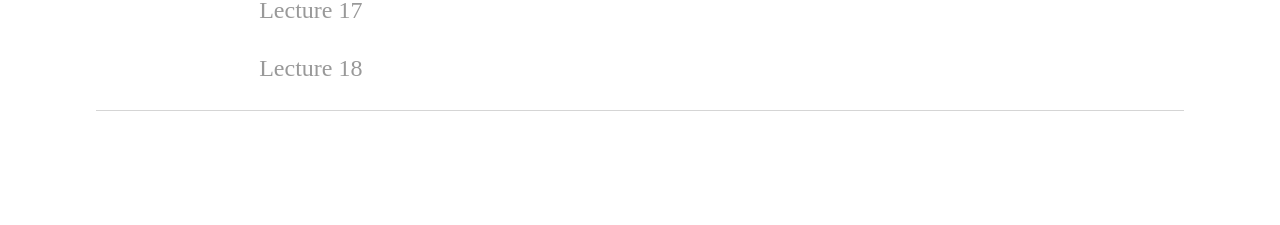
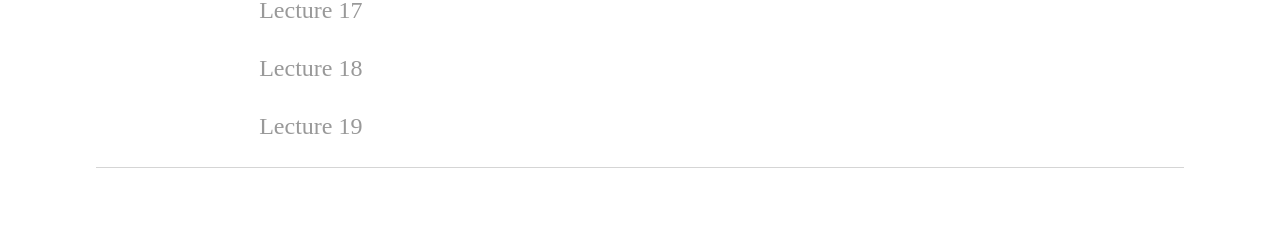
Before and after one commit to mreppert/mreppert.github.io, a Jekyll site: the page built from education/chm676/notes/index.html, in a window 1280 px wide. Shown: the part 1061-1286 px from the top of the page. Built offline with Jekyll 4.4.1, drawn with Linux system fonts in a browser that asks for light colours; before the commit the page ends 1232 px from its top, so only the background shows below that.

Commit message:
Added lecture 19

```diff
--- a/education/chm676/notes/index.html
+++ b/education/chm676/notes/index.html
@@ -32,6 +32,7 @@
   <p><a href="/education/chm676/notes/lecture16.pdf">Lecture 16</a></p>
   <p><a href="/education/chm676/notes/lecture17.pdf">Lecture 17</a></p>
   <p><a href="/education/chm676/notes/lecture18.pdf">Lecture 18</a></p>
+  <p><a href="/education/chm676/notes/lecture19.pdf">Lecture 19</a></p>
   </pre>
   </body>
 </html>
```
Also changed, not shown: 1 other file.
